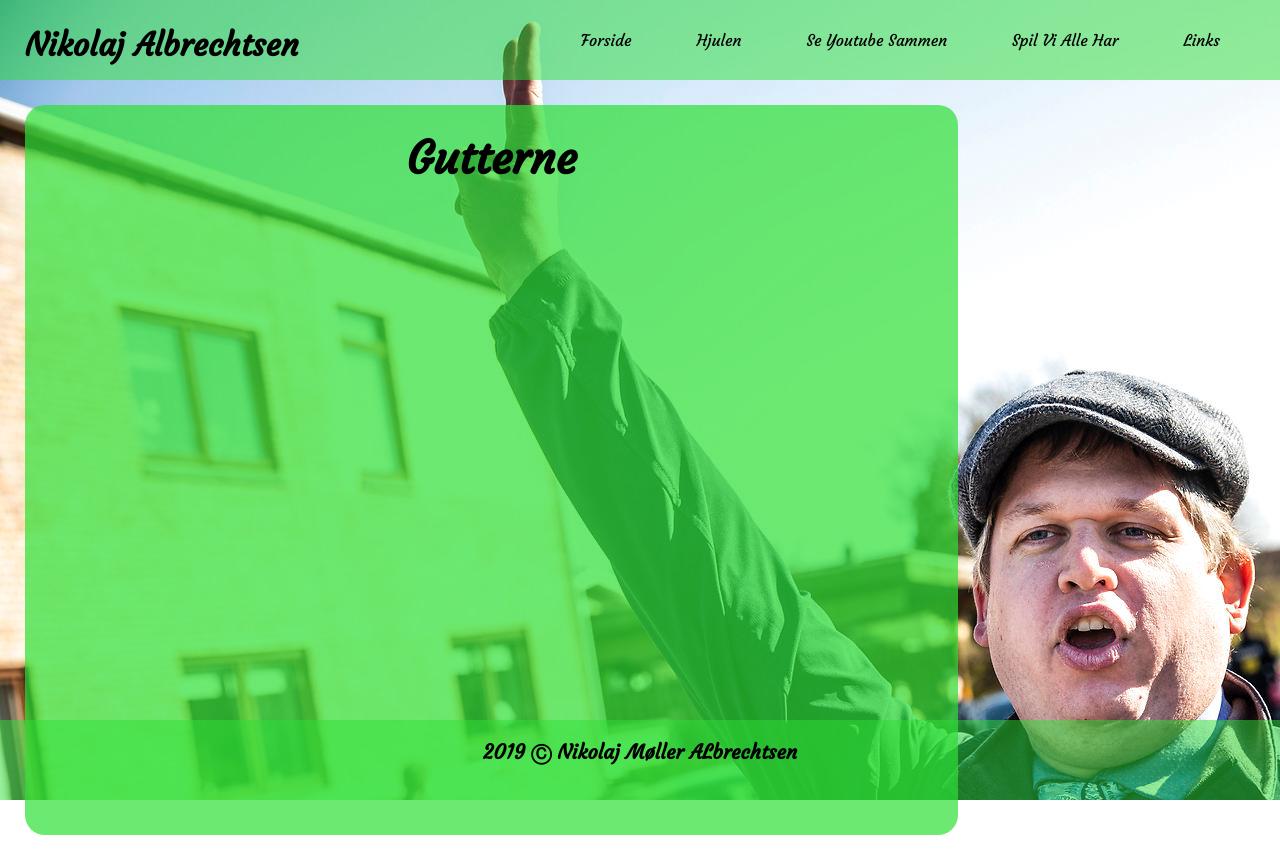
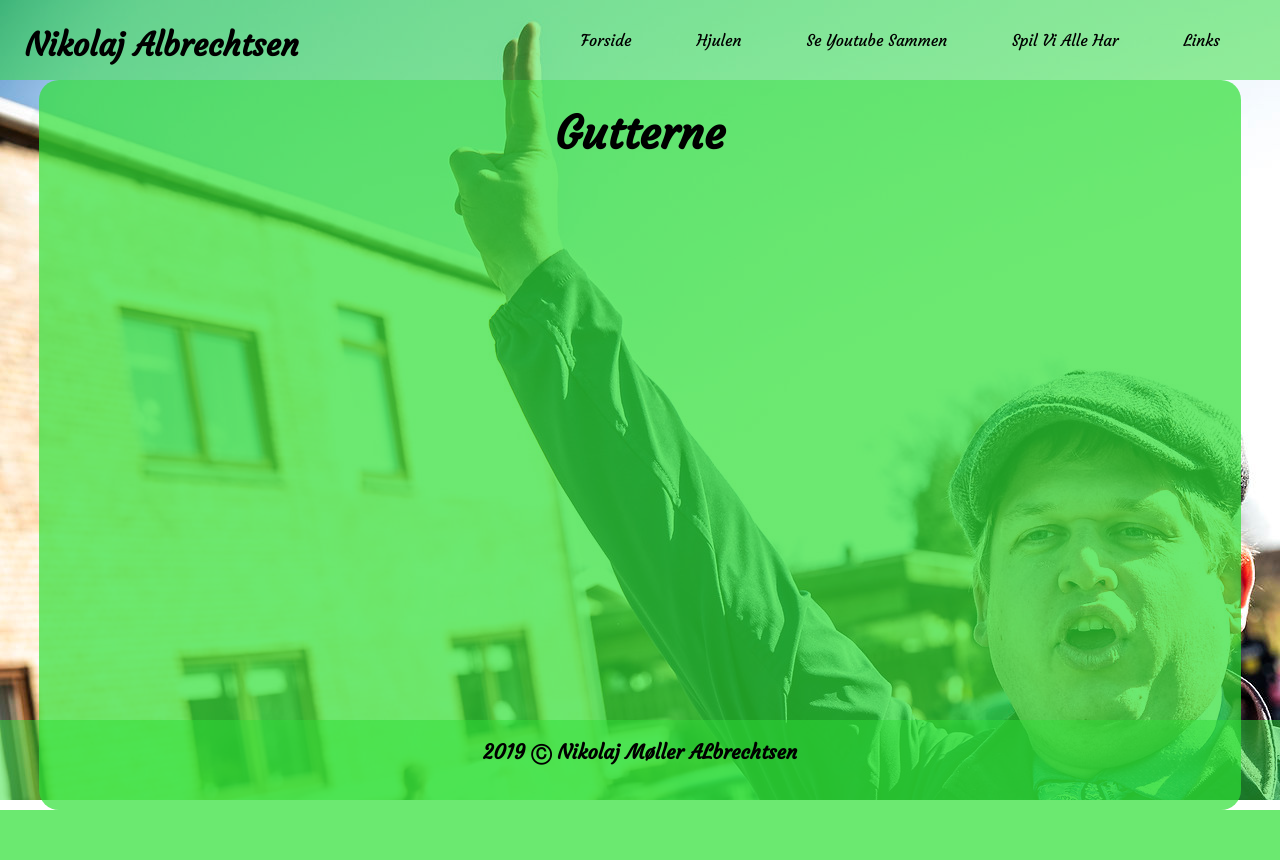
Before and after one commit to NikolajAlbrechtsen/NikolajAlbrechtsen, a PHP site: page /gutterne/Links.html in a window 1280 px wide. After the commit the page ends 810 px from the top, so only its background shows below. Run offline with PHP 8.4, Linux system fonts and the light colour scheme.

Commit message:
qwetqweteqw

```diff
--- a/gutterne/main.css
+++ b/gutterne/main.css
@@ -53,8 +53,8 @@
   margin: 25px;
   border-radius: 20px;
   height: 680px;
-  width: 69%;
-  float: left;
+  width: 90%;
+  margin: auto;
 }
 .nyhederdiv {
   background: rgba(46,224,54,0.5);
```
